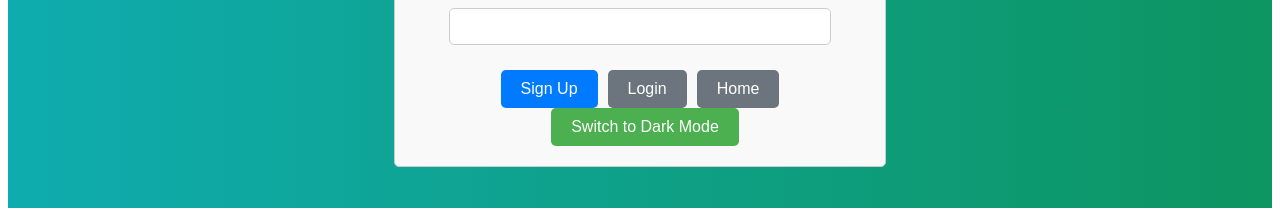
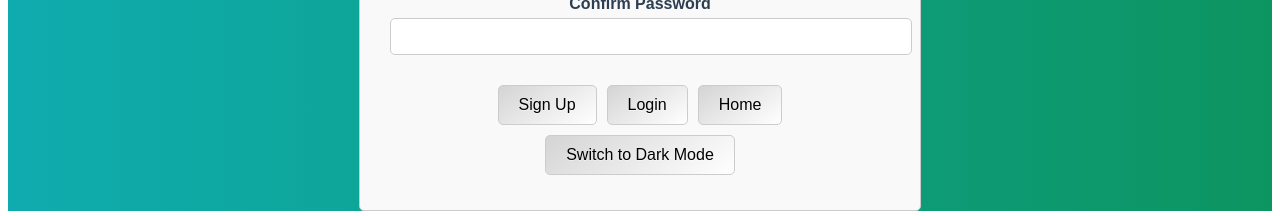
Before and after one commit to AntonioLabinjan/Projekt_PI, a Vue app: page /sign-up in a window 1280 px wide. Shown: the part 652-868 px from the top of the page. Built offline with nearby package versions, Linux system fonts and the light colour scheme; no server answers.

Commit message:
Update SignUp.vue
dodani metallic botuni i popravljen form koji je malo stršija

```diff
--- a/src/views/SignUp.vue
+++ b/src/views/SignUp.vue
@@ -1,3 +1,4 @@
+/* eslint-disable */
 <template>
   <div class="container" :class="{ 'dark-mode': darkMode }">
     <h2>Sign Up</h2>
@@ -24,11 +25,11 @@
         <input type="password" class="form-control" id="confirmPassword" v-model="confirmPassword" required>
       </div>
       <div class="button-group">
-        <button type="submit" class="btn btn-primary">Sign Up</button>
-        <button @click="goToLogIn" class="btn btn-secondary">Login</button>
-        <button @click="goBackHome" class="btn btn-secondary">Home</button>
+        <button type="submit" class="metallic-button">Sign Up</button>
+        <button @click="goToLogIn" class="metallic-button">Login</button>
+        <button @click="goBackHome" class="metallic-button">Home</button>
         <br>
-        <button @click="toggleDarkMode">{{ darkMode ? 'Switch to Light Mode' : 'Switch to Dark Mode' }}</button>
+        <button @click="toggleDarkMode" class="metallic-button">{{ darkMode ? 'Switch to Light Mode' : 'Switch to Dark Mode' }}</button>
       </div>
     </form>
   </div>
@@ -129,9 +130,9 @@ export default {
 
 <style scoped>
 .container {
-  max-width: 450px;
+  max-width: 500px;
   margin: 0 auto;
-  padding: 20px;
+  padding: 30px;
   border: 1px solid #ccc;
   border-radius: 5px;
   background-color: #f9f9f9;
@@ -147,12 +148,12 @@ h2 {
 }
 
 label {
-  display:block;
+  display: block;
   margin-bottom: 5px;
 }
 
 .form-control {
-  width: 80%;
+  width: 100%;
   padding: 10px;
   border: 1px solid #ccc;
   border-radius: 5px;
@@ -162,26 +163,35 @@ label {
   text-align: center;
 }
 
-.btn {
+.metallic-button {
+  background: linear-gradient(145deg, #d4d4d4, #ffffff);
+  border: 1px solid #ccc;
+  color: #000;
+  text-shadow: 0 1px 0 rgba(255, 255, 255, 0.5);
   padding: 10px 20px;
-  margin: 0 5px;
-  border: none;
   border-radius: 5px;
+  transition: background 0.3s, box-shadow 0.3s;
   cursor: pointer;
+  margin: 5px;
 }
 
-.btn-primary {
-  background-color: #007bff;
-  color: #fff;
-}
-
-.btn-secondary {
-  background-color: #6c757d;
-  color: #fff;
+.metallic-button:hover {
+  background: linear-gradient(145deg, #ffffff, #d4d4d4);
+  box-shadow: 0 4px 6px rgba(0, 0, 0, 0.1);
 }
 
 .dark-mode {
   background-color: #333;
   color: #fff;
 }
+
+.dark-mode .metallic-button {
+  background: linear-gradient(145deg, #555, #777);
+  color: #fff;
+  border: 1px solid #444;
+}
+
+.dark-mode .metallic-button:hover {
+  background: linear-gradient(145deg, #777, #555);
+}
 </style>
```
